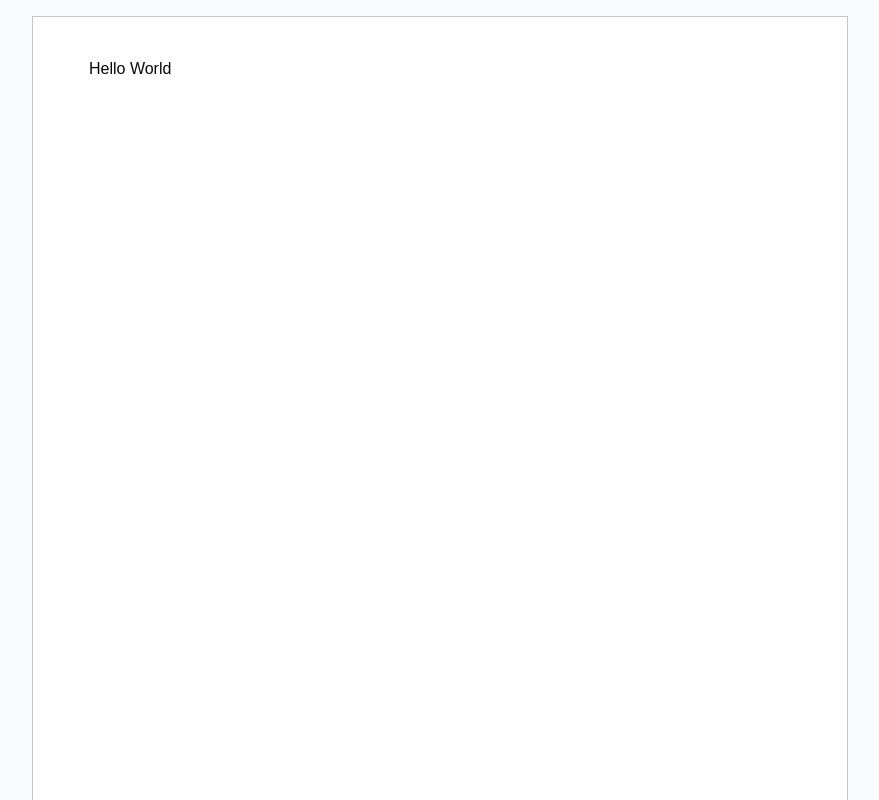
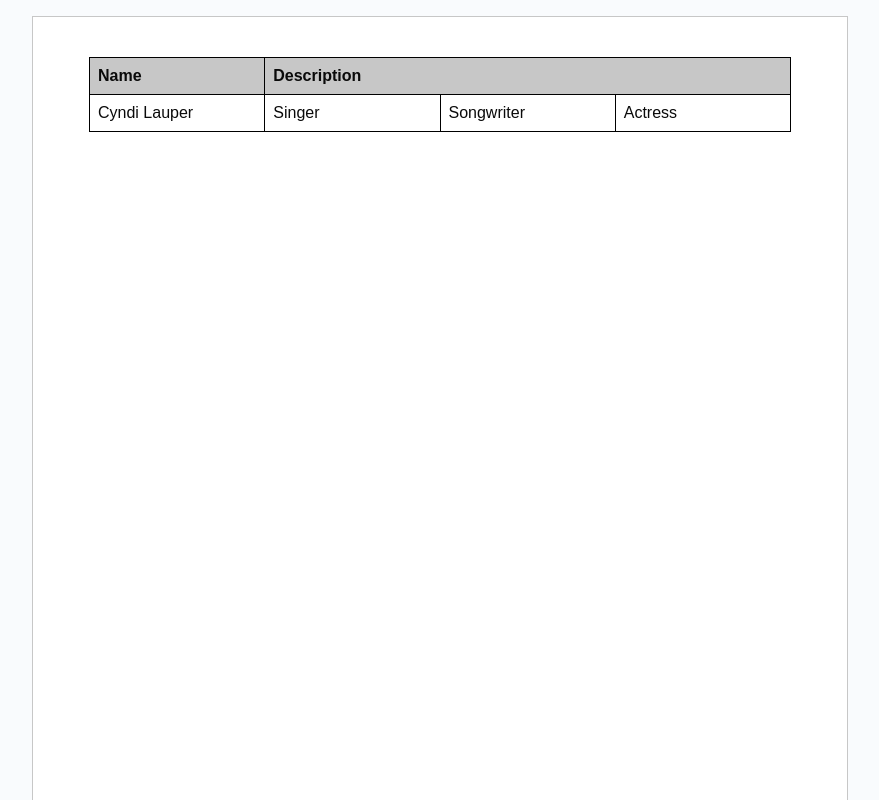
Before and after one commit to Sajal072004/googledocs, a Next.js app: page /documents/123 in a window 1280 px wide. Shown: the top 800 px of the page, without its empty margins (200-1079 px from the left). Built offline with nearby package versions, Linux system fonts and the light colour scheme.

Commit message:
Add Tiptap table extensions and styling to the editor

```diff
--- a/package.json
+++ b/package.json
@@ -37,6 +37,10 @@
     "@radix-ui/react-toggle": "^1.1.2",
     "@radix-ui/react-toggle-group": "^1.1.2",
     "@radix-ui/react-tooltip": "^1.1.8",
+    "@tiptap/extension-table": "^2.10.2",
+    "@tiptap/extension-table-cell": "^2.10.2",
+    "@tiptap/extension-table-header": "^2.10.2",
+    "@tiptap/extension-table-row": "^2.10.2",
     "@tiptap/extension-task-item": "^2.10.2",
     "@tiptap/extension-task-list": "^2.10.2",
     "@tiptap/pm": "^2.10.2",
--- a/src/app/documents/[documentId]/editor.tsx
+++ b/src/app/documents/[documentId]/editor.tsx
@@ -4,6 +4,10 @@
 import StarterKit from '@tiptap/starter-kit'
 import TaskItem from '@tiptap/extension-task-item'
 import TaskList from '@tiptap/extension-task-list'
+import Table from '@tiptap/extension-table'
+import TableCell from '@tiptap/extension-table-cell'
+import TableHeader from '@tiptap/extension-table-header'
+import TableRow from '@tiptap/extension-table-row'
 
 export const Editor = () => {
   const editor = useEditor({
@@ -13,10 +17,33 @@
         class : "focus:outline-none print:border-0 bg-white border border-[#c7c7c7] flex flex-col min-h-[1054px] w-[816px] pt-10 pr-14 cursor-text "
       }
     },
-    extensions: [StarterKit, TaskItem.configure({
+    extensions: [
+      StarterKit,
+      Table,
+      TableCell,
+      TableHeader,
+      TableRow,
+      TaskItem.configure({
       nested:true
-    }), TaskList],
-    content:'<p>Hello World </p>'
+    }),
+    TaskList
+  ],
+  content: `
+  <table>
+    <tbody>
+      <tr>
+        <th>Name</th>
+        <th colspan="3">Description</th>
+      </tr>
+      <tr>
+        <td>Cyndi Lauper</td>
+        <td>Singer</td>
+        <td>Songwriter</td>
+        <td>Actress</td>
+      </tr>
+    </tbody>
+  </table>
+`,
   })
   return (
     <div className='size-full overflow-x-auto bg-[#f9fbfd] px-4 print:p-0 print:bg-white print:overflow-visible '>
--- a/src/app/globals.css
+++ b/src/app/globals.css
@@ -180,6 +180,64 @@
     font-size: 1rem;
   }
 
+  /* Table-specific styling */
+  table {
+    border-collapse: collapse;
+    margin: 0;
+    overflow: hidden;
+    table-layout: fixed;
+    width: 100%;
+
+    td,
+    th {
+      border: 1px solid black;
+      box-sizing: border-box;
+      min-width: 1em;
+      padding: 6px 8px;
+      position: relative;
+      vertical-align: top;
+
+      > * {
+        margin-bottom: 0;
+      }
+    }
+
+    th {
+      background-color: #c7c7c7;
+      font-weight: bold;
+      text-align: left;
+    }
+
+    .selectedCell:after {
+      background: #959596;
+      content: "";
+      left: 0; right: 0; top: 0; bottom: 0;
+      pointer-events: none;
+      position: absolute;
+      z-index: 2;
+    }
+
+    .column-resize-handle {
+      background-color: var(--primary);
+      bottom: -2px;
+      pointer-events: none;
+      position: absolute;
+      right: -2px;
+      top: 0;
+      width: 4px;
+    }
+  }
+
+  .tableWrapper {
+    margin: 1.5rem 0;
+    overflow-x: auto;
+  }
+
+  &.resize-cursor {
+    cursor: ew-resize;
+    cursor: col-resize;
+  }
+
 
 
 
```
Also changed, not shown: 1 other file (tests, documents, lock files or other folders).
